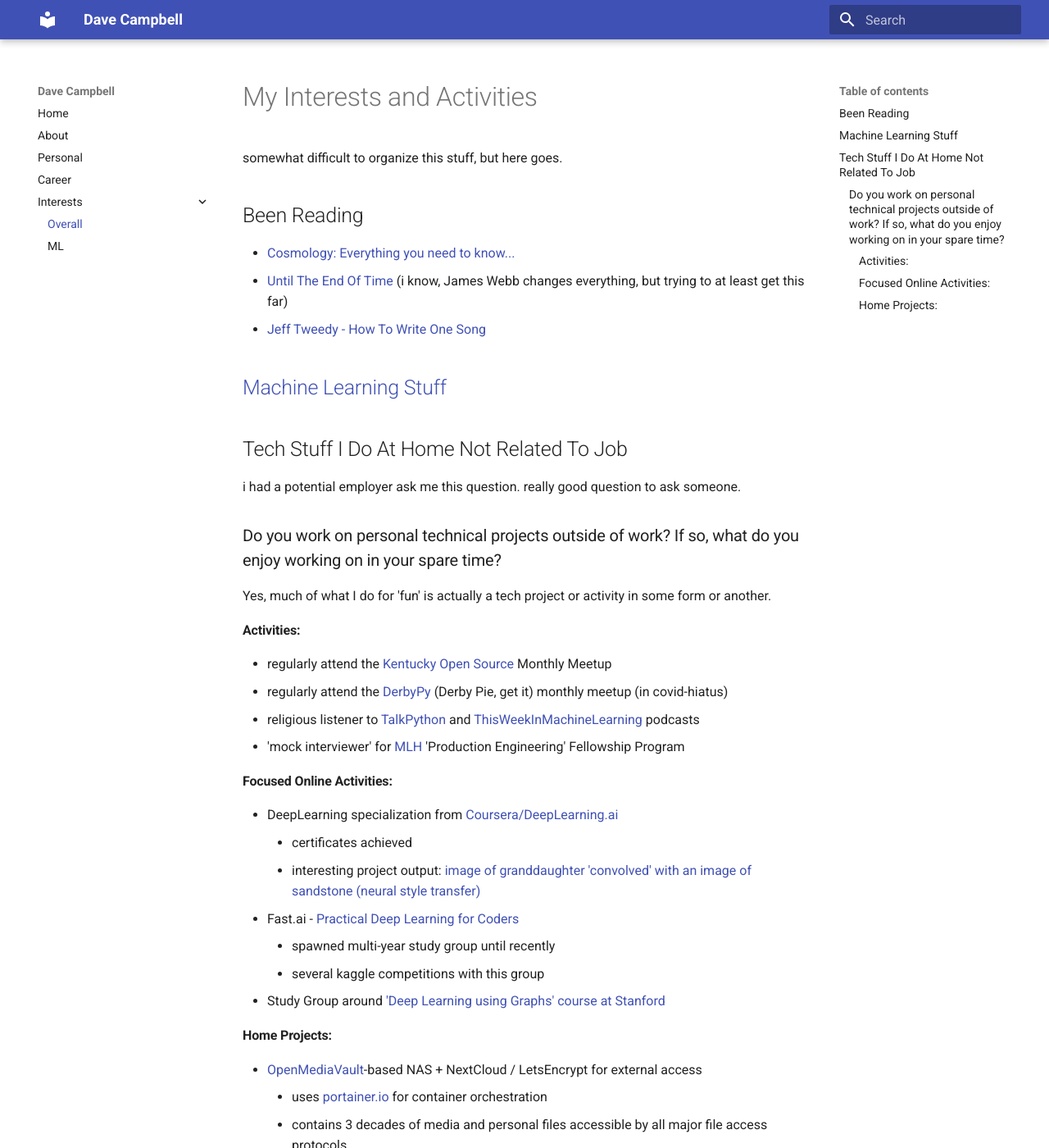
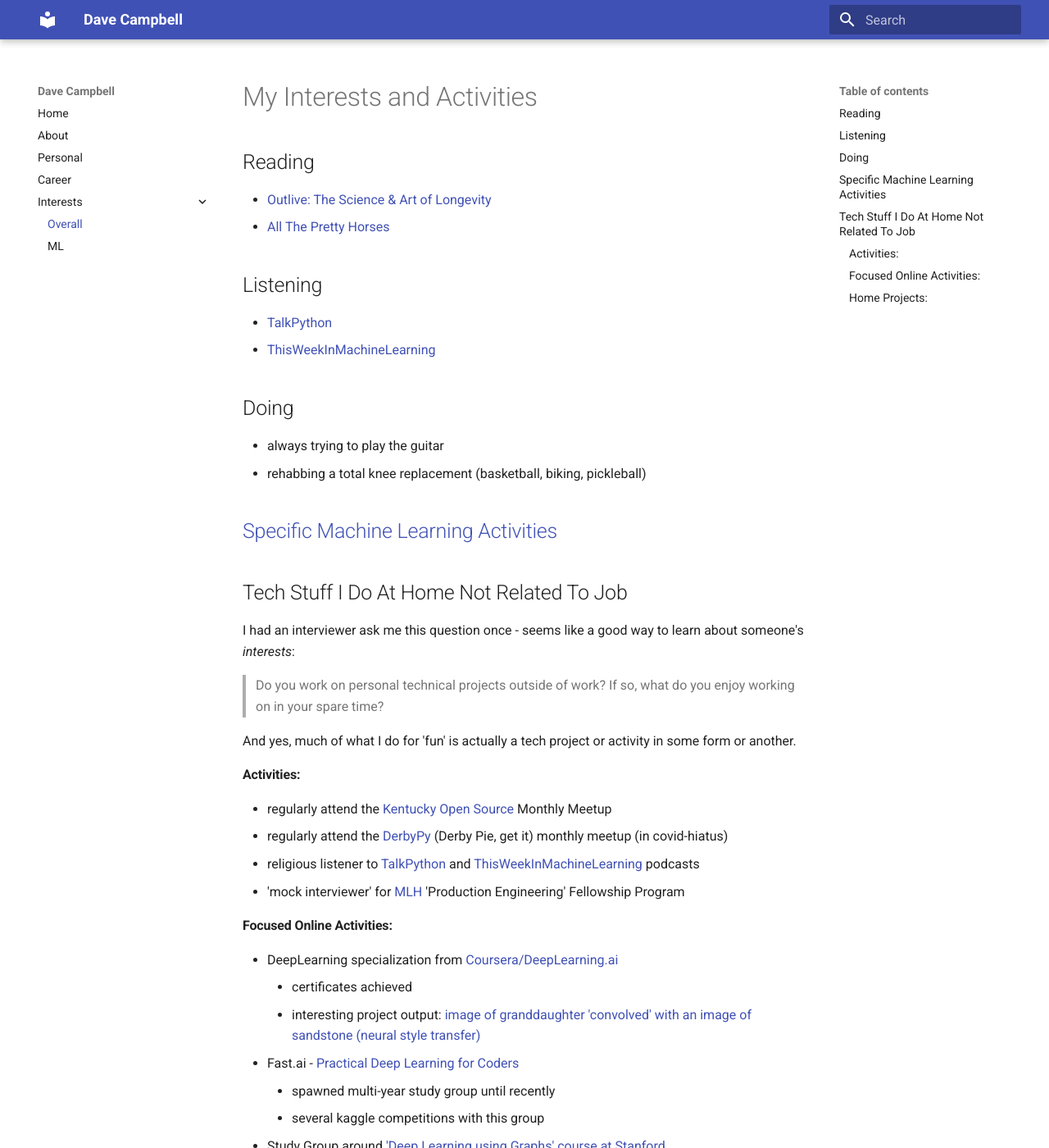
Before and after one commit to davecampbell/davecampbell.github.io, an MkDocs documentation site: the page built from docs/interests.md, in a window 1280 px wide and 1400 px high. Shown: the whole window at 82% size. Built offline with MkDocs 1.6.1 and Material for MkDocs 9.7.7, drawn with Linux system fonts in a browser that asks for light colours.

Commit message:
some cleanup and recent updates

```diff
--- a/docs/interests.md
+++ b/docs/interests.md
@@ -1,31 +1,36 @@
 # My Interests and Activities
 
-somewhat difficult to organize this stuff, but here goes.
 
-## Been Reading
-- [Cosmology: Everything you need to know...](https://www.amazon.com/Degree-Book-Cosmology-Everything-Subject/dp/1788887557)
-- [Until The End Of Time](https://www.amazon.com/Until-End-Time-Evolving-Universe)
-(i know, James Webb changes everything, but trying to at least get this far)
-- [Jeff Tweedy - How To Write One Song](https://www.amazon.com/How-Write-One-Song-Loving/dp/B08DL33RQ1)
+## Reading
+- [Outlive: The Science & Art of Longevity](https://peterattiamd.com/outlive/)
+- [All The Pretty Horses](https://en.wikipedia.org/wiki/All_the_Pretty_Horses_(novel))
 
-## [Machine Learning Stuff](ml.md)
+## Listening
+- [TalkPython](https://talkpython.fm/)
+- [ThisWeekInMachineLearning](https://twimlai.com/)
 
+## Doing
+- always trying to play the guitar
+- rehabbing a total knee replacement (basketball, biking, pickleball)
+
+
+## [Specific Machine Learning Activities](ml.md)
 
 ## Tech Stuff I Do At Home Not Related To Job
 
-i had a potential employer ask me this question.  really good question to ask someone.
+I had an interviewer ask me this question once - seems like a good way to learn about someone's *interests*:
 
-###Do you work on personal technical projects outside of work? If so, what do you enjoy working on in your spare time?
+> Do you work on personal technical projects outside of work? If so, what do you enjoy working on in your spare time?
 
-Yes, much of what I do for 'fun' is actually a tech project or activity in some form or another.
+And yes, much of what I do for 'fun' is actually a tech project or activity in some form or another.
 
-####Activities:
+#### Activities:
 - regularly attend the [Kentucky Open Source](https://kyoss.dev/) Monthly Meetup
 - regularly attend the [DerbyPy](https://www.meetup.com/derbypy/) (Derby Pie, get it) monthly meetup (in covid-hiatus)
 - religious listener to [TalkPython](https://talkpython.fm/) and [ThisWeekInMachineLearning](https://twimlai.com/) podcasts
 - 'mock interviewer' for [MLH](https://mlh.io/) 'Production Engineering' Fellowship Program
 
-####Focused Online Activities:
+#### Focused Online Activities:
 - DeepLearning specialization from [Coursera/DeepLearning.ai](https://www.deeplearning.ai/courses/deep-learning-specialization/)
     - certificates achieved
     - interesting project output: [image of granddaughter 'convolved' with an image of sandstone (neural style transfer)](https://drive.google.com/file/d/1qrRlw4nbAFvM8NKK1aCcL-7TYclXZyQD/view)
@@ -34,7 +39,7 @@ Yes, much of what I do for 'fun' is actually a tech project or activity in some
     - several kaggle competitions with this group
 - Study Group around ['Deep Learning using Graphs' course at Stanford](https://web.stanford.edu/class/cs224w/)
 
-####Home Projects:
+#### Home Projects:
 - [OpenMediaVault](https://www.openmediavault.org/)-based NAS + NextCloud / LetsEncrypt for external access
     - uses [portainer.io](https://www.portainer.io/) for container orchestration
     - contains 3 decades of media and personal files accessible by all major file access protocols
```
Also changed, not shown: docs/ml.md (+9 -2 lines).
